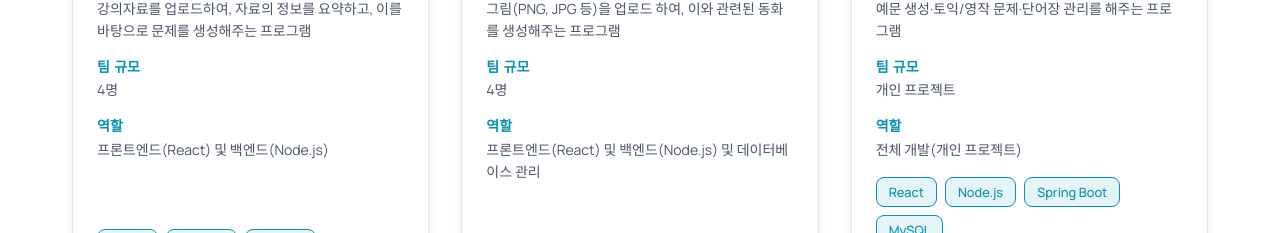
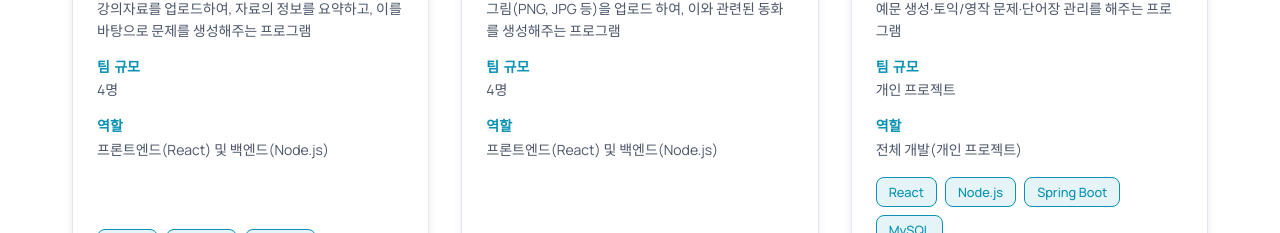
Before and after one commit to HeoSeonJin0504/HeoSeonJin0504.github.io, a React (Vite) app: page / in a window 1280 px wide. Shown: the part 1440-1673 px from the top of the page. Built offline with nearby package versions, Linux system fonts and the light colour scheme.

Commit message:
개발기간 및 그림나래 영상, 사진 수정

```diff
--- a/src/data/projects.ts
+++ b/src/data/projects.ts
@@ -59,7 +59,7 @@ export const projects: Project[] = [
     title: '그림나래',
     description: '생성형 AI 기반 동화 생성기',
     details: '그림(PNG, JPG 등)을 업로드 하여, 이와 관련된 동화를 생성해주는 프로그램',
-    role: '프론트엔드(React) 및 백엔드(Node.js) 및 데이터베이스 관리',
+    role: '프론트엔드(React) 및 백엔드(Node.js)',
     techStack: ['React', 'Node.js','MySQL'],
     imageUrls: [
       '/images/imagetostory/imagetostory_1.png',
@@ -73,7 +73,7 @@ export const projects: Project[] = [
     ],
     demoUrl: '',
     videoUrl: '/videos/imagetostory.mp4',
-    period: '2024.09 - 2024.12',
+    period: '2024.09 - ing',
     teamSize: '4명',
     fullDescription: `그림나래는 아이들이 그린 그림을 동화로 만들어주는 플랫폼입니다.
     AI가 그림 속 요소들을 분석하고, 재미있고 감동적인 이야기를 만들어냅니다.`,
@@ -81,6 +81,7 @@ export const projects: Project[] = [
       '이미지 업로드 및 분석',
       '분석된 요소를 바탕으로 AI가 창의적인 동화 생성',
       '생성한 동화 및 그림 저장',
+      '생성한 동화 TTS로 듣기',
     ],
     erdImageUrl: '/images/imagetostory/imagetostory_erd.png',
   },
@@ -107,7 +108,7 @@ export const projects: Project[] = [
     ],
     demoUrl: '',
     videoUrl: '/videos/aienglishtrainer.mp4',
-    period: '2025.11 - 2025.12',
+    period: '2025.11 - ing',
     teamSize: '개인 프로젝트',
     fullDescription: `AI English Trainer는 개인 맞춤형 영어 학습을 제공하는 플랫폼입니다.
     사용자가 효율적으로 주제 및 단어를 선택해 학습을 할 수 있습니다.`,
```
Also changed, not shown: public/images/imagetostory/imagetostory_4.png, 1 other file (tests, documents, lock files or other folders).
